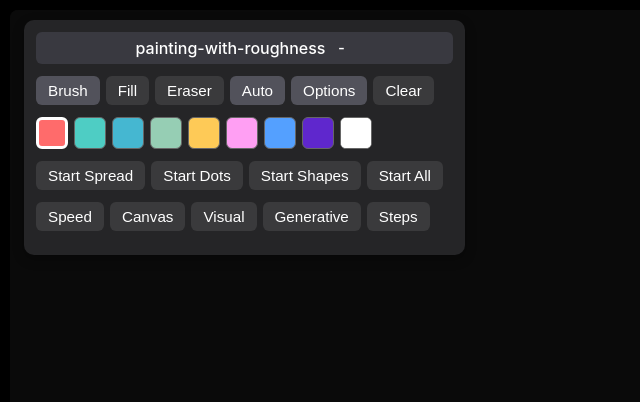
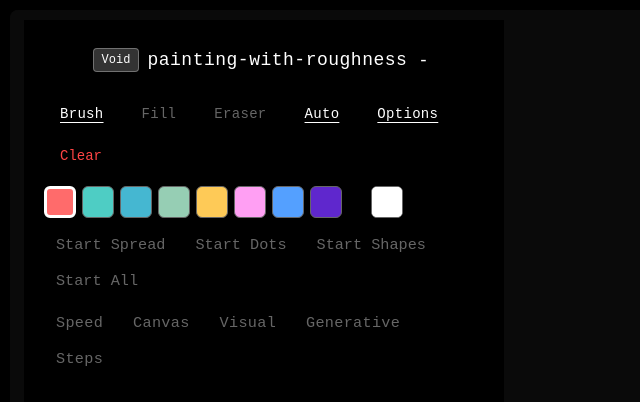
Before and after one commit to jo56/painting-with-roughness, a React (Vite) app: page / in a window 1280 px wide. Shown: the top 402 px of the page, without its empty margins (0-640 px from the left). Built offline with nearby package versions, Linux system fonts and the light colour scheme.

Commit message:
ading void theme

```diff
--- a/src/App.tsx
+++ b/src/App.tsx
@@ -250,6 +250,7 @@ useEffect(() => { autoShapesEnabledRef.current = autoShapesEnabled; }, [autoShap
  // BRUSH PATCH
  // BRUSH PATCH
   const [panelMinimized, setPanelMinimized] = useState(false);
+  const [currentTheme, setCurrentTheme] = useState(0); // 0: sketch, 1: retro, 2: physical
   const [showSpeedSettings, setShowSpeedSettings] = useState(false);
   const [showCanvasSettings, setShowCanvasSettings] = useState(false);
   const [showVisualSettings, setShowVisualSettings] = useState(false);
@@ -359,6 +360,273 @@ const [showGenerativeSettings, setShowGenerativeSettings] = useState(false);
   useEffect(() => { scrambleSwapsRef.current = scrambleSwaps; }, [scrambleSwaps]);
   useEffect(() => { rippleChanceRef.current = rippleChance; }, [rippleChance]);
 
+  // Theme system
+  const themes = {
+    0: { // Seamless Black Interface
+      name: 'Void',
+      panel: {
+        background: '#000000',
+        border: 'none',
+        borderRadius: '0',
+        boxShadow: 'none',
+        backdropFilter: 'none'
+      },
+      header: {
+        background: 'transparent',
+        border: 'none',
+        borderRadius: '0',
+        color: '#ffffff',
+        fontFamily: 'monospace',
+        fontWeight: '400',
+        letterSpacing: '0.5px',
+        textShadow: 'none',
+        boxShadow: 'none'
+      },
+      button: (active: boolean, type?: string) => ({
+        background: 'transparent',
+        border: 'none',
+        borderRadius: '0',
+        color: active ? '#ffffff' : '#666666',
+        fontFamily: 'monospace',
+        textTransform: 'none' as const,
+        letterSpacing: '0.3px',
+        fontWeight: active ? '500' : '400',
+        textShadow: 'none',
+        boxShadow: 'none',
+        textDecoration: active ? 'underline' : 'none',
+        textUnderlineOffset: active ? '4px' : '0'
+      }),
+      clear: {
+        background: 'transparent',
+        color: '#ff4444',
+        border: 'none',
+        borderRadius: '0',
+        fontFamily: 'monospace',
+        textTransform: 'none',
+        fontWeight: '400',
+        textShadow: 'none',
+        boxShadow: 'none'
+      },
+      autoButton: (active: boolean, enabled: boolean) => ({
+        background: 'transparent',
+        border: 'none',
+        borderRadius: '0',
+        color: enabled ? (active ? '#ffffff' : '#666666') : '#333333',
+        fontFamily: 'monospace',
+        fontWeight: active ? '500' : '400',
+        opacity: 1,
+        cursor: enabled ? 'pointer' : 'not-allowed',
+        textShadow: 'none',
+        boxShadow: 'none',
+        textDecoration: active ? 'underline' : 'none',
+        textUnderlineOffset: active ? '4px' : '0'
+      }),
+      optionButton: (active: boolean) => ({
+        background: 'transparent',
+        border: 'none',
+        borderRadius: '0',
+        color: active ? '#ffffff' : '#666666',
+        fontFamily: 'monospace',
+        fontWeight: active ? '500' : '400',
+        textTransform: 'none' as const,
+        letterSpacing: '0.3px',
+        textShadow: 'none',
+        boxShadow: 'none',
+        textDecoration: active ? 'underline' : 'none',
+        textUnderlineOffset: active ? '4px' : '0'
+      })
+    },
+    1: { // Minimal Typography Focus
+      name: 'Type',
+      panel: {
+        background: '#111111',
+        border: 'none',
+        borderRadius: '0',
+        boxShadow: 'none',
+        backdropFilter: 'none'
+      },
+      header: {
+        background: 'transparent',
+        border: 'none',
+        borderRadius: '0',
+        color: '#cccccc',
+        fontFamily: '"SF Mono", "Monaco", "Inconsolata", "Roboto Mono", monospace',
+        fontWeight: '300',
+        letterSpacing: '1px',
+        textShadow: 'none',
+        boxShadow: 'none',
+        fontSize: '13px'
+      },
+      button: (active: boolean, type?: string) => ({
+        background: 'transparent',
+        border: 'none',
+        borderRadius: '0',
+        color: active ? '#ffffff' : '#777777',
+        fontFamily: '"SF Mono", "Monaco", "Inconsolata", "Roboto Mono", monospace',
+        textTransform: 'lowercase' as const,
+        letterSpacing: '0.5px',
+        fontWeight: active ? '400' : '300',
+        fontSize: '12px',
+        textShadow: 'none',
+        boxShadow: 'none',
+        position: 'relative' as const,
+        '&::after': active ? {
+          content: '◦',
+          position: 'absolute',
+          right: '-12px',
+          top: '50%',
+          transform: 'translateY(-50%)',
+          fontSize: '8px'
+        } : {}
+      }),
+      clear: {
+        background: 'transparent',
+        color: '#999999',
+        border: 'none',
+        borderRadius: '0',
+        fontFamily: '"SF Mono", "Monaco", "Inconsolata", "Roboto Mono", monospace',
+        textTransform: 'lowercase',
+        fontWeight: '300',
+        fontSize: '12px',
+        textShadow: 'none',
+        boxShadow: 'none'
+      },
+      autoButton: (active: boolean, enabled: boolean) => ({
+        background: 'transparent',
+        border: 'none',
+        borderRadius: '0',
+        color: enabled ? (active ? '#ffffff' : '#777777') : '#444444',
+        fontFamily: '"SF Mono", "Monaco", "Inconsolata", "Roboto Mono", monospace',
+        fontWeight: active ? '400' : '300',
+        fontSize: '12px',
+        textTransform: 'lowercase' as const,
+        letterSpacing: '0.5px',
+        opacity: 1,
+        cursor: enabled ? 'pointer' : 'not-allowed',
+        textShadow: 'none',
+        boxShadow: 'none',
+        position: 'relative' as const,
+        '&::after': active ? {
+          content: '◦',
+          position: 'absolute',
+          right: '-12px',
+          top: '50%',
+          transform: 'translateY(-50%)',
+          fontSize: '8px'
+        } : {}
+      }),
+      optionButton: (active: boolean) => ({
+        background: 'transparent',
+        border: 'none',
+        borderRadius: '0',
+        color: active ? '#ffffff' : '#777777',
+        fontFamily: '"SF Mono", "Monaco", "Inconsolata", "Roboto Mono", monospace',
+        fontWeight: active ? '400' : '300',
+        fontSize: '12px',
+        textTransform: 'lowercase' as const,
+        letterSpacing: '0.5px',
+        textShadow: 'none',
+        boxShadow: 'none',
+        position: 'relative' as const,
+        '&::after': active ? {
+          content: '◦',
+          position: 'absolute',
+          right: '-12px',
+          top: '50%',
+          transform: 'translateY(-50%)',
+          fontSize: '8px'
+        } : {}
+      })
+    },
+    2: { // Subtle Texture Variation
+      name: 'Rough',
+      panel: {
+        background: '#0a0a0a',
+        border: 'none',
+        borderRadius: '0',
+        boxShadow: 'none',
+        backdropFilter: 'none',
+        backgroundImage: 'radial-gradient(circle at 1px 1px, rgba(255,255,255,0.02) 1px, transparent 0)',
+        backgroundSize: '20px 20px'
+      },
+      header: {
+        background: 'transparent',
+        border: 'none',
+        borderRadius: '0',
+        color: '#e0e0e0',
+        fontFamily: 'system-ui, sans-serif',
+        fontWeight: '400',
+        letterSpacing: '0.8px',
+        textShadow: 'none',
+        boxShadow: 'none',
+        textTransform: 'uppercase' as const,
+        fontSize: '11px'
+      },
+      button: (active: boolean, type?: string) => ({
+        background: active ? 'rgba(15, 15, 15, 0.8)' : 'transparent',
+        border: 'none',
+        borderRadius: '0',
+        color: active ? '#ffffff' : '#888888',
+        fontFamily: 'system-ui, sans-serif',
+        textTransform: 'none' as const,
+        letterSpacing: '0.2px',
+        fontWeight: '400',
+        fontSize: '13px',
+        textShadow: 'none',
+        boxShadow: 'none',
+        borderLeft: active ? '2px solid #333333' : 'none',
+        paddingLeft: active ? '8px' : '0'
+      }),
+      clear: {
+        background: 'transparent',
+        color: '#aaaaaa',
+        border: 'none',
+        borderRadius: '0',
+        fontFamily: 'system-ui, sans-serif',
+        textTransform: 'none',
+        fontWeight: '400',
+        fontSize: '13px',
+        textShadow: 'none',
+        boxShadow: 'none'
+      },
+      autoButton: (active: boolean, enabled: boolean) => ({
+        background: active ? 'rgba(15, 15, 15, 0.8)' : 'transparent',
+        border: 'none',
+        borderRadius: '0',
+        color: enabled ? (active ? '#ffffff' : '#888888') : '#444444',
+        fontFamily: 'system-ui, sans-serif',
+        fontWeight: '400',
+        fontSize: '13px',
+        opacity: 1,
+        cursor: enabled ? 'pointer' : 'not-allowed',
+        textShadow: 'none',
+        boxShadow: 'none',
+        borderLeft: active ? '2px solid #333333' : 'none',
+        paddingLeft: active ? '8px' : '0'
+      }),
+      optionButton: (active: boolean) => ({
+        background: active ? 'rgba(15, 15, 15, 0.8)' : 'transparent',
+        border: 'none',
+        borderRadius: '0',
+        color: active ? '#ffffff' : '#888888',
+        fontFamily: 'system-ui, sans-serif',
+        fontWeight: '400',
+        fontSize: '13px',
+        textTransform: 'none' as const,
+        letterSpacing: '0.2px',
+        textShadow: 'none',
+        boxShadow: 'none',
+        borderLeft: active ? '2px solid #333333' : 'none',
+        paddingLeft: active ? '8px' : '0'
+      })
+    }
+  };
+
+  const toggleTheme = () => {
+    setCurrentTheme((prev) => (prev + 1) % 3);
+  };
+
+  const currentThemeConfig = themes[currentTheme as keyof typeof themes];
 
   const isDragging = useRef(false);
   const dragOffset = useRef({ x: 0, y: 0 });
@@ -2129,31 +2397,46 @@ if (e.key === 'Shift') {
           top: isMobile ? undefined : panelPos.y,
           left: isMobile ? undefined : panelPos.x,
           margin: isMobile ? '0 auto' : undefined,
-          background: 'rgba(39, 39, 42, 0.95)',
-          padding: '12px',
-          borderRadius: '10px',
+          padding: '20px',
           width: isMobile ? 'calc(100% - 20px)': 'auto',
           maxWidth: '480px',
           zIndex: 1000,
-          boxShadow: '0 4px 12px rgba(0,0,0,0.3)'
+          ...currentThemeConfig.panel
         }}
       >
         <div
           onMouseDown={handleHeaderMouseDown}
           style={{
-            fontWeight: 500,
-            marginBottom: '12px',
+            fontWeight: 600,
+            marginBottom: '16px',
             cursor: 'move',
-            padding: '4px',
-            background: 'rgba(63, 63, 70, 0.8)',
-            borderRadius: '6px',
-            fontSize: '1rem',
+            padding: '8px 12px',
+            fontSize: '18px',
             userSelect: 'none',
             display: 'flex',
             justifyContent: 'center',
             alignItems: 'center',
+            position: 'relative',
+            ...currentThemeConfig.header
           }}
         >
+          <button
+            onClick={toggleTheme}
+            style={{
+              background: 'rgba(255,255,255,0.2)',
+              border: '1px solid rgba(255,255,255,0.3)',
+              color: 'inherit',
+              cursor: 'pointer',
+              fontSize: '12px',
+              padding: '4px 8px',
+              borderRadius: '4px',
+              marginRight: '8px',
+              fontFamily: 'inherit'
+            }}
+            title={`Switch to ${themes[(currentTheme + 1) % 3].name} theme`}
+          >
+            {currentThemeConfig.name}
+          </button>
           <span>painting-with-roughness</span>
           <button
             onClick={() => setPanelMinimized(prev => !prev)}
@@ -2198,14 +2481,12 @@ if (e.key === 'Shift') {
                     key={value}
                     onClick={() => { setTool(value); setIsSavingColor(false); }}
                     style={{
-                      padding: '6px 12px',
-                      borderRadius: '6px',
-                      background: tool === value ? '#52525b' : '#3a3a3c',
-                      color: '#fff',
-                      border: 'none',
+                      padding: '8px 16px',
                       cursor: 'pointer',
-                      fontWeight: 'normal',
-                      fontSize: '0.95rem'
+                      fontSize: '14px',
+                      minHeight: '36px',
+                      transition: 'all 0.2s ease',
+                      ...currentThemeConfig.button(tool === value, value)
                     }}
                   >
                     {label}
@@ -2214,14 +2495,12 @@ if (e.key === 'Shift') {
                 <button
                   onClick={() => setShowAutoControls(prev => !prev)}
                   style={{
-                    padding: '6px 12px',
-                    borderRadius: '6px',
-                    background: showAutoControls ? '#52525b' : '#3a3a3c',
-                    color: '#fff',
-                    border: 'none',
+                    padding: '8px 16px',
                     cursor: 'pointer',
-                    fontWeight: 'normal',
-                    fontSize: '0.95rem'
+                    fontSize: '14px',
+                    minHeight: '36px',
+                    transition: 'all 0.2s ease',
+                    ...currentThemeConfig.button(showAutoControls, 'auto')
                   }}
                 >
                   Auto
@@ -2229,14 +2508,12 @@ if (e.key === 'Shift') {
                 <button
                   onClick={() => setShowOptions(prev => !prev)}
                   style={{
-                    padding: '6px 12px',
-                    borderRadius: '6px',
-                    background: showOptions ? '#52525b' : '#3a3a3c',
-                    color: '#fff',
-                    border: 'none',
+                    padding: '8px 16px',
                     cursor: 'pointer',
-                    fontWeight: 'normal',
-                    fontSize: '0.95rem'
+                    fontSize: '14px',
+                    minHeight: '36px',
+                    transition: 'all 0.2s ease',
+                    ...currentThemeConfig.button(showOptions, 'options')
                   }}
                 >
                   Options
@@ -2244,14 +2521,13 @@ if (e.key === 'Shift') {
                 <button
                   onClick={() => { clear(); setIsSavingColor(false); }}
                   style={{
-                    padding: '6px 12px',
-                    borderRadius: '6px',
-                    background: '#3a3a3c',
-                    color: '#fff',
-                    border: 'none',
+                    padding: '8px 16px',
                     cursor: 'pointer',
-                    fontWeight: 'normal',
-                    fontSize: '0.95rem'
+                    fontSize: '14px',
+                    minHeight: '36px',
+                    transition: 'all 0.2s ease',
+                    fontWeight: 'bold',
+                    ...currentThemeConfig.clear
                   }}
                 >
                   Clear
@@ -2351,21 +2627,10 @@ if (e.key === 'Shift') {
                     disabled={!autoSpreadEnabled}
                     style={{
                       padding: '6px 12px',
-                      borderRadius: '6px',
-                      background: autoSpreading
-                        ? '#3a3a3c'
-                        : autoSpreadEnabled
-                          ? '#3a3a3c'
-                          : '#52525b',
-                      color: '#fff',
-                      border: 'none',
-                      cursor: autoSpreadEnabled ? 'pointer' : 'not-allowed',
-                      fontWeight: 'normal',
                       fontSize: '0.95rem',
                       whiteSpace: 'nowrap',
-                      opacity: autoSpreadEnabled ? 1 : 0.6,
-                      boxShadow: autoSpreading ? '0 0 8px rgba(255, 255, 255, 0.4)' : 'none',
-                      transition: 'box-shadow 0.2s ease-in-out'
+                      transition: 'all 0.2s ease',
+                      ...currentThemeConfig.autoButton(autoSpreading, autoSpreadEnabled)
                     }}
                   >
                     {autoSpreading ? 'Stop Spread' : 'Start Spread'}
@@ -2390,17 +2655,10 @@ if (e.key === 'Shift') {
                       disabled={!enabled}
                       style={{
                         padding: '6px 12px',
-                        borderRadius: '6px',
-                        background: enabled ? '#3a3a3c' : '#52525b',
-                        color: '#fff',
-                        border: 'none',
-                        cursor: enabled ? 'pointer' : 'not-allowed',
-                        fontWeight: 'normal',
                         fontSize: '0.95rem',
                         whiteSpace: 'nowrap',
-                        opacity: enabled ? 1 : 0.6,
-                        boxShadow: active ? '0 0 8px rgba(255, 255, 255, 0.4)' : 'none',
-                        transition: 'box-shadow 0.2s ease-in-out'
+                        transition: 'all 0.2s ease',
+                        ...currentThemeConfig.autoButton(active, enabled)
                       }}
                     >
                       {label}
@@ -2411,17 +2669,10 @@ if (e.key === 'Shift') {
                     disabled={!anyEnabled && !isAnyRunning}
                     style={{
                       padding: '6px 12px',
-                      borderRadius: '6px',
-                      background: anyEnabled || isAnyRunning ? '#3a3a3c' : '#52525b',
-                      color: '#fff',
-                      border: 'none',
-                      cursor: anyEnabled || isAnyRunning ? 'pointer' : 'not-allowed',
-                      fontWeight: 'normal',
                       fontSize: '0.95rem',
                       whiteSpace: 'nowrap',
-                      opacity: anyEnabled || isAnyRunning ? 1 : 0.6,
-                      boxShadow: isAnyRunning ? '0 0 8px rgba(255, 255, 255, 0.4)' : 'none',
-                      transition: 'box-shadow 0.2s ease-in-out'
+                      transition: 'all 0.2s ease',
+                      ...currentThemeConfig.autoButton(isAnyRunning, anyEnabled || isAnyRunning)
                     }}
                   >
                     {isAnyRunning ? 'Stop All' : 'Start All'}
@@ -2438,25 +2689,25 @@ if (e.key === 'Shift') {
                   { label: 'Visual', onClick: () => setShowVisualSettings(prev => !prev), bg: showVisualSettings ? '#52525b' : '#3a3a3c' },
                   { label: 'Generative', onClick: () => setShowGenerativeSettings(prev => !prev), bg: showGenerativeSettings ? '#52525b' : '#3a3a3c' },
                   { label: 'Steps', onClick: () => setShowStepControls(prev => !prev), bg: showStepControls ? '#52525b' : '#3a3a3c' }
-                ].map(({ label, onClick, bg }) => (
+                ].map(({ label, onClick, bg }) => {
+                  const active = bg === '#52525b';
+                  return (
                   <button
                     key={label}
                     onClick={onClick}
                     style={{
                       padding: '6px 12px',
-                      borderRadius: '6px',
-                      background: bg,
-                      color: '#fff',
-                      border: 'none',
+                      fontSize: '0.95rem',
+                      whiteSpace: 'nowrap',
                       cursor: 'pointer',
-                      fontWeight: 'normal',
-                      fontSize: '0.95rem',
-                      whiteSpace: 'nowrap'
+                      transition: 'all 0.2s ease',
+                      ...currentThemeConfig.optionButton(active)
                     }}
                   >
                     {label}
                   </button>
-                ))}
+                  )
+                })}
               </div>
             )}
 
```
Also changed, not shown: .claude/settings.local.json (added), 1 other file (tests, documents, lock files or other folders).
